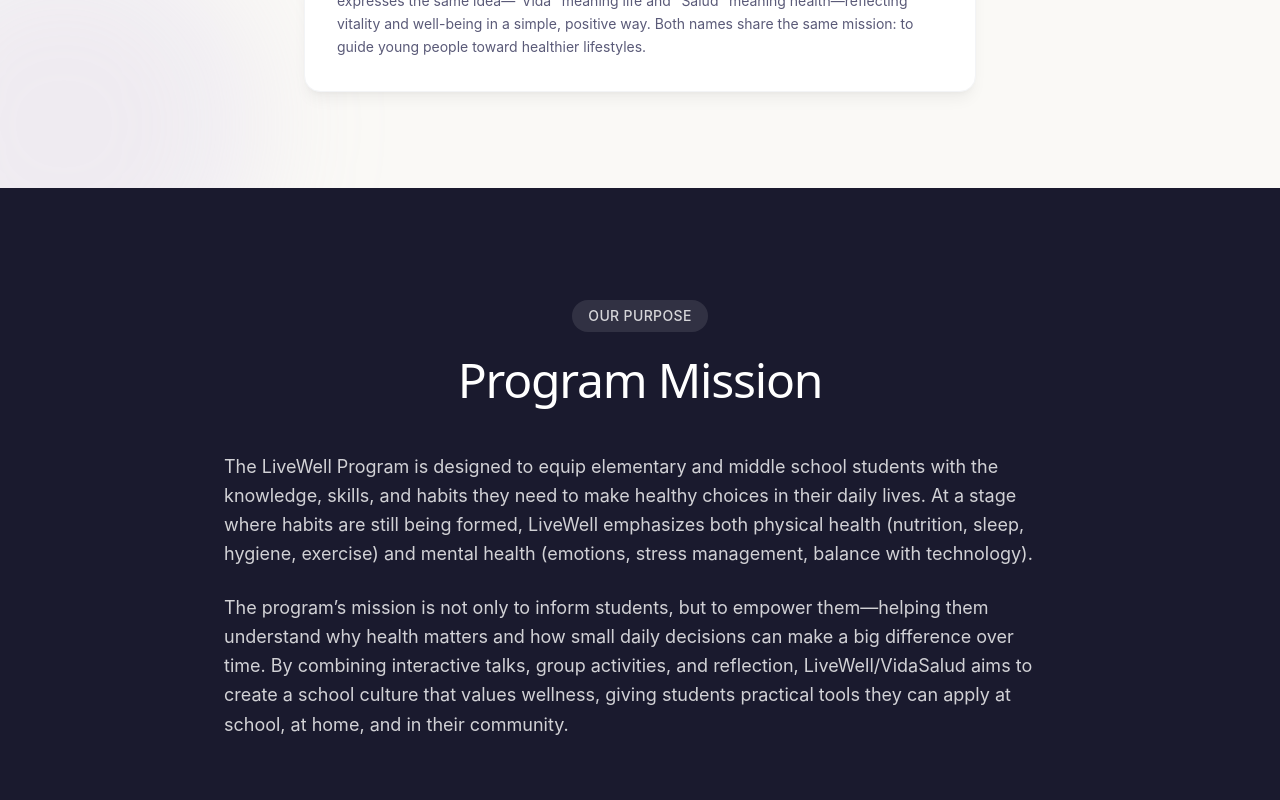
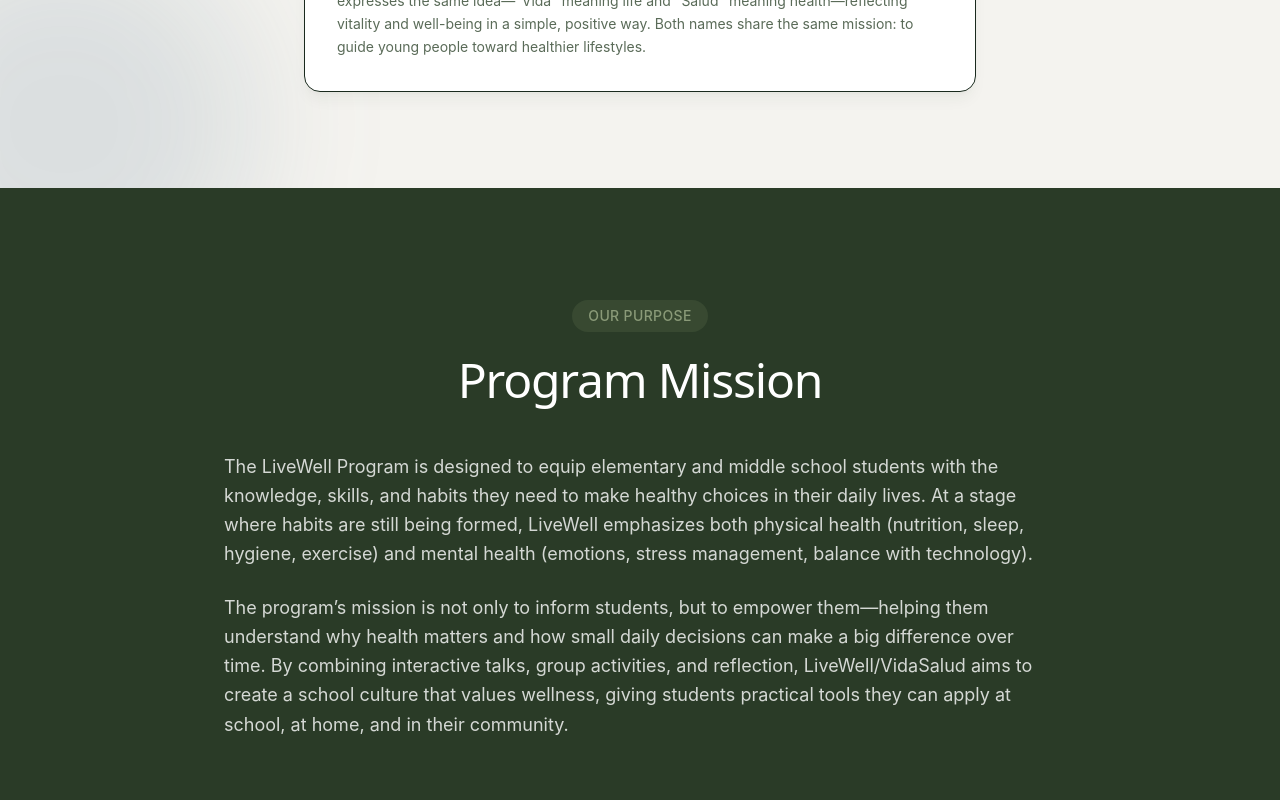
Before and after one commit to ikz87/vida-salud-web, a React (Vite) app: page / in a window 1280 px wide. Shown: the part 770-1570 px from the top of the page. Built offline with nearby package versions, Linux system fonts and the light colour scheme.

Commit message:
New colors

```diff
--- a/src/components/ScrollToTop.tsx
+++ b/src/components/ScrollToTop.tsx
@@ -1,3 +1,4 @@
+// components/ScrollToTop.tsx
 import { useState, useEffect } from "react";
 import { useLocation } from "react-router-dom";
 import { motion, AnimatePresence } from "framer-motion";
@@ -7,7 +8,6 @@
   const [isVisible, setIsVisible] = useState(false);
   const { pathname } = useLocation();
 
-  // Reset scroll on route change
   useEffect(() => {
     window.scrollTo(0, 0);
   }, [pathname]);
@@ -22,7 +22,8 @@
     };
 
     window.addEventListener("scroll", toggleVisibility);
-    return () => window.removeEventListener("scroll", toggleVisibility);
+    return () =>
+      window.removeEventListener("scroll", toggleVisibility);
   }, []);
 
   const scrollToTop = () => {
@@ -40,7 +41,7 @@
           animate={{ opacity: 1, scale: 1, y: 0 }}
           exit={{ opacity: 0, scale: 0.5, y: 20 }}
           onClick={scrollToTop}
-          className="fixed bottom-6 right-6 z-50 p-4 rounded-full bg-pastel-green text-white shadow-lg hover:bg-green-600 transition-colors md:hidden flex items-center justify-center"
+          className="fixed bottom-6 right-6 z-50 p-4 rounded-full bg-sage text-white shadow-lg hover:bg-forest transition-colors md:hidden flex items-center justify-center"
           aria-label="Scroll to top"
         >
           <ArrowUp className="w-6 h-6" />
--- a/src/constants.ts
+++ b/src/constants.ts
@@ -1,3 +1,4 @@
+// constants.ts
 import {
   HeartPulse,
   Salad,
@@ -20,42 +21,42 @@
   {
     bg: "bg-pastel-green-bg",
     border: "border-pastel-green",
-        text: "text-green-800",
+    text: "text-[#4a5a3d]",
+  },
+  {
+    bg: "bg-pastel-blue-bg",
+    border: "border-pastel-blue",
+    text: "text-[#3a5570]",
+  },
+  {
+    bg: "bg-pastel-lavender-bg",
+    border: "border-pastel-lavender",
+    text: "text-[#5a6b7a]",
+  },
+  {
+    bg: "bg-pastel-mint-bg",
+    border: "border-pastel-mint",
+    text: "text-[#3d5a4a]",
   },
   {
     bg: "bg-pastel-peach-bg",
     border: "border-pastel-peach",
-        text: "text-orange-800",
-    },
-    {
-        bg: "bg-pastel-blue-bg",
-        border: "border-pastel-blue",
-        text: "text-blue-800",
-    },
-    {
-        bg: "bg-pastel-lavender-bg",
-        border: "border-pastel-lavender",
-        text: "text-purple-800",
-    },
-    {
-        bg: "bg-pastel-rose-bg",
-        border: "border-pastel-rose",
-        text: "text-pink-800",
+    text: "text-[#6a5545]",
   },
   {
     bg: "bg-pastel-sky-bg",
     border: "border-pastel-sky",
-        text: "text-sky-800",
+    text: "text-[#455a6d]",
   },
   {
-        bg: "bg-pastel-mint-bg",
-        border: "border-pastel-mint",
-        text: "text-teal-800",
+    bg: "bg-stone-bg",
+    border: "border-stone",
+    text: "text-[#5a5855]",
   },
   {
     bg: "bg-pastel-amber-bg",
     border: "border-pastel-amber",
-        text: "text-amber-800",
+    text: "text-[#5a5340]",
   },
 ];
 
--- a/src/index.css
+++ b/src/index.css
@@ -6,32 +6,47 @@
   --font-sans: "Inter", system-ui, sans-serif;
   --font-heading: "Outfit", system-ui, sans-serif;
 
-  --color-cream: #faf9f6;
-  --color-cream-warm: #f5f0eb;
-  --color-ink: #1a1a2e;
-  --color-ink-light: #2d2d44;
-  --color-ink-muted: #5a5a78;
-  --color-ink-subtle: #8888a0;
+  --color-cream: #f4f3ef;
+  --color-cream-warm: #eae8e2;
+  --color-ink: #1a2a1e;
+  --color-ink-light: #2a3b27;
+  --color-ink-muted: #5a6b58;
+  --color-ink-subtle: #7a8b78;
 
-  --color-pastel-green: #a8d8b9;
-  --color-pastel-green-bg: #e8f5ec;
-  --color-pastel-blue: #a0c4e8;
-  --color-pastel-blue-bg: #e3eef8;
-  --color-pastel-lavender: #c4b5e0;
-  --color-pastel-lavender-bg: #ede7f6;
-  --color-pastel-peach: #f0c4a8;
-  --color-pastel-peach-bg: #fef0e5;
-  --color-pastel-rose: #e8a0b0;
-  --color-pastel-rose-bg: #fce4ec;
-  --color-pastel-sky: #90caf9;
-  --color-pastel-sky-bg: #e1f0fd;
-  --color-pastel-mint: #80cbc4;
-  --color-pastel-mint-bg: #dff5f2;
-  --color-pastel-amber: #ffd180;
-  --color-pastel-amber-bg: #fff8e1;
+  /* Primary palette from the image */
+  --color-sage: #70805d;
+  --color-sage-light: #8a9a78;
+  --color-sage-bg: #e4e8dc;
+  --color-forest: #2a3b27;
+  --color-forest-bg: #d4ddd2;
+  --color-steel: #55738d;
+  --color-steel-light: #6a8aa5;
+  --color-steel-bg: #dce6ee;
+  --color-mist: #96a7b6;
+  --color-mist-bg: #e6ecf0;
+  --color-stone: #cbc8c4;
+  --color-stone-bg: #eeedeb;
 
-  --color-dark-section: #1a1a2e;
-  --color-dark-section-alt: #232340;
+  /* Accent variations for cards */
+  --color-pastel-green: #70805d;
+  --color-pastel-green-bg: #e4e8dc;
+  --color-pastel-blue: #55738d;
+  --color-pastel-blue-bg: #dce6ee;
+  --color-pastel-lavender: #96a7b6;
+  --color-pastel-lavender-bg: #e6ecf0;
+  --color-pastel-peach: #a89078;
+  --color-pastel-peach-bg: #ece4db;
+  --color-pastel-rose: #8d7080;
+  --color-pastel-rose-bg: #e8dfe4;
+  --color-pastel-sky: #6a8aa5;
+  --color-pastel-sky-bg: #dfe9f0;
+  --color-pastel-mint: #5d806e;
+  --color-pastel-mint-bg: #dce8e1;
+  --color-pastel-amber: #8a7d5d;
+  --color-pastel-amber-bg: #e8e4d8;
+
+  --color-dark-section: #2a3b27;
+  --color-dark-section-alt: #344432;
 }
 
 *,
--- a/src/pages/HomePage.tsx
+++ b/src/pages/HomePage.tsx
@@ -1,8 +1,6 @@
+// pages/HomePage.tsx
 import { motion, AnimatePresence } from "framer-motion";
-import {
-    ChevronRight,
-    Target,
-} from "lucide-react";
+import { ChevronRight, Target } from "lucide-react";
 import { content, type Lang } from "../content";
 import {
   pastelColors,
@@ -29,8 +27,8 @@
       {/* ───── HERO ───── */}
       <section id="hero" className="relative overflow-hidden">
         <div className="absolute inset-0 pointer-events-none">
-                    <div className="absolute -top-32 -right-32 w-96 h-96 bg-pastel-green/20 rounded-full blur-3xl" />
-                    <div className="absolute -bottom-32 -left-32 w-96 h-96 bg-pastel-lavender/20 rounded-full blur-3xl" />
+          <div className="absolute -top-32 -right-32 w-96 h-96 bg-sage/15 rounded-full blur-3xl" />
+          <div className="absolute -bottom-32 -left-32 w-96 h-96 bg-steel/15 rounded-full blur-3xl" />
         </div>
 
         <div className="relative max-w-5xl mx-auto px-4 sm:px-6 lg:px-8 pt-20 pb-16 sm:pt-28 sm:pb-24 text-center">
@@ -39,7 +37,7 @@
               <h1 className="font-heading font-900 text-6xl sm:text-8xl lg:text-9xl text-ink tracking-tighter leading-none">
                 {c.hero.title}
               </h1>
-                            <p className="font-heading font-500 text-2xl sm:text-3xl lg:text-4xl text-pastel-lavender mt-2 tracking-tight">
+              <p className="font-heading font-500 text-2xl sm:text-3xl lg:text-4xl text-steel mt-2 tracking-tight">
                 {c.hero.subtitle}
               </p>
             </RevealItem>
@@ -67,7 +65,7 @@
                   initial="initial"
                   animate="animate"
                   exit="exit"
-                                    className="mt-12 max-w-2xl mx-auto text-left bg-white rounded-2xl shadow-lg shadow-black/5 border border-gray-100 p-8"
+                  className="mt-12 max-w-2xl mx-auto text-left bg-white rounded-2xl shadow-lg shadow-forest/5 border border-warm-stone/50 p-8"
                 >
                   <h3 className="font-heading font-700 text-xl text-ink mb-4">
                     {c.hero.whyName.heading}
@@ -78,13 +76,13 @@
                         key={i}
                         className="flex gap-3 text-ink-light leading-relaxed"
                       >
-                                                <ChevronRight className="mt-1 w-4 h-4 text-pastel-green flex-shrink-0" />
+                        <ChevronRight className="mt-1 w-4 h-4 text-sage flex-shrink-0" />
                         <span>{point}</span>
                       </li>
                     ))}
                   </ul>
                   {c.hero.whyName.bilingual && (
-                                        <p className="mt-6 text-ink-muted text-sm leading-relaxed border-t border-gray-100 pt-4">
+                    <p className="mt-6 text-ink-muted text-sm leading-relaxed border-t border-warm-stone/40 pt-4">
                       {c.hero.whyName.bilingual}
                     </p>
                   )}
@@ -100,7 +98,7 @@
         <div className="max-w-4xl mx-auto px-4 sm:px-6 lg:px-8 py-20 sm:py-28">
           <RevealGroup>
             <RevealItem className="text-center mb-12">
-                            <span className="inline-block px-4 py-1.5 rounded-full bg-white/10 text-white/80 text-sm font-medium tracking-wide uppercase mb-6">
+              <span className="inline-block px-4 py-1.5 rounded-full bg-sage/20 text-sage-light text-sm font-medium tracking-wide uppercase mb-6">
                 {lang === "en" ? "Our Purpose" : "Nuestro Propósito"}
               </span>
               <h2 className="font-heading font-800 text-3xl sm:text-4xl lg:text-5xl tracking-tight">
@@ -150,16 +148,17 @@
               >
                 {c.structure.items.map((item, i) => {
                   const color = pastelColors[i % pastelColors.length];
-                                    const Icon = structureIcons[i % structureIcons.length];
+                  const Icon =
+                    structureIcons[i % structureIcons.length];
                   return (
                     <RevealItem key={i}>
                       <motion.div
                         whileHover={{ y: -3 }}
-                                                className={`rounded-2xl p-6 border ${color.bg} ${color.border} border-opacity-40 h-full`}
+                        className={`rounded-2xl p-6 border ${color.bg} ${color.border} h-full`}
                       >
                         <div className="flex items-center gap-3 mb-3">
                           <div
-                                                        className={`w-9 h-9 rounded-xl ${color.bg} border ${color.border} border-opacity-60 flex items-center justify-center`}
+                            className={`w-9 h-9 rounded-xl ${color.bg} border ${color.border} flex items-center justify-center`}
                           >
                             <Icon
                               className={`w-[18px] h-[18px] ${color.text}`}
@@ -205,14 +204,17 @@
               >
                 {c.sessions.list.map((session, i) => {
                   const color = pastelColors[i % pastelColors.length];
-                                    const Icon = sessionIcons[session.number] || Target;
+                  const Icon =
+                    sessionIcons[session.number] || Target;
                   return (
                     <RevealItem key={session.number}>
-                                            <div className="rounded-2xl bg-white border border-gray-100 shadow-sm overflow-hidden">
+                      <div className="rounded-2xl bg-white border border-warm-stone/40 shadow-sm overflow-hidden">
                         <div
-                                                    className={`${color.bg} px-6 sm:px-8 py-5 flex items-center gap-4 border-b ${color.border} border-opacity-40`}
+                          className={`${color.bg} px-6 sm:px-8 py-5 flex items-center gap-4 border-b ${color.border}`}
                         >
-                                                    <Icon className={`w-8 h-8 ${color.text}`} />
+                          <Icon
+                            className={`w-8 h-8 ${color.text}`}
+                          />
                           <div>
                             <p
                               className={`text-sm font-bold ${color.text} uppercase tracking-wider`}
@@ -241,9 +243,7 @@
                                 key={j}
                                 className="flex gap-3 text-sm text-ink-light"
                               >
-                                                                <span
-                                                                    className={`mt-1.5 w-1.5 h-1.5 rounded-full flex-shrink-0 ${color.border} bg-current opacity-60`}
-                                                                />
+                                <span className="mt-1.5 w-1.5 h-1.5 rounded-full flex-shrink-0 bg-sage/60" />
                                 <span>{item}</span>
                               </li>
                             ))}
```
Also changed, not shown: src/App.tsx (+35 -23 lines), src/pages/GalleryPage.tsx (+15 -12 lines), src/digest.txt. Lines whose indentation alone changed are shown as unchanged.
